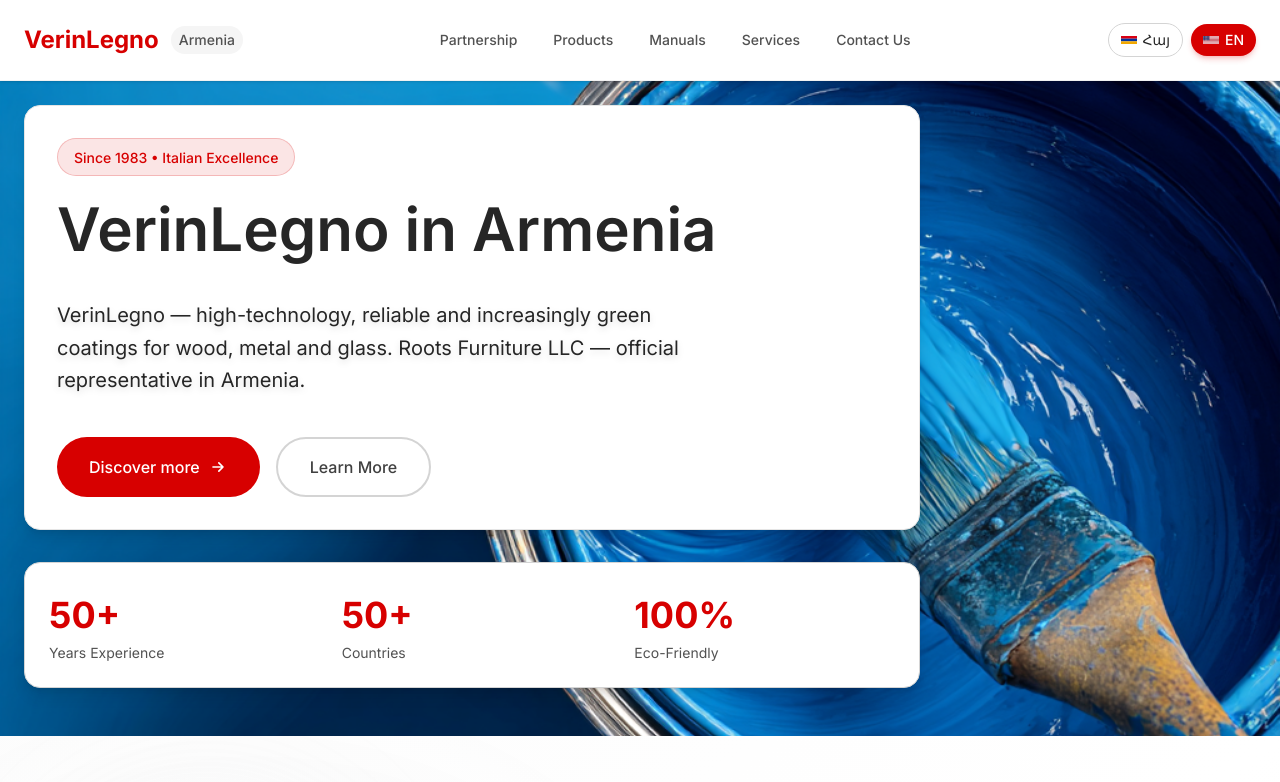
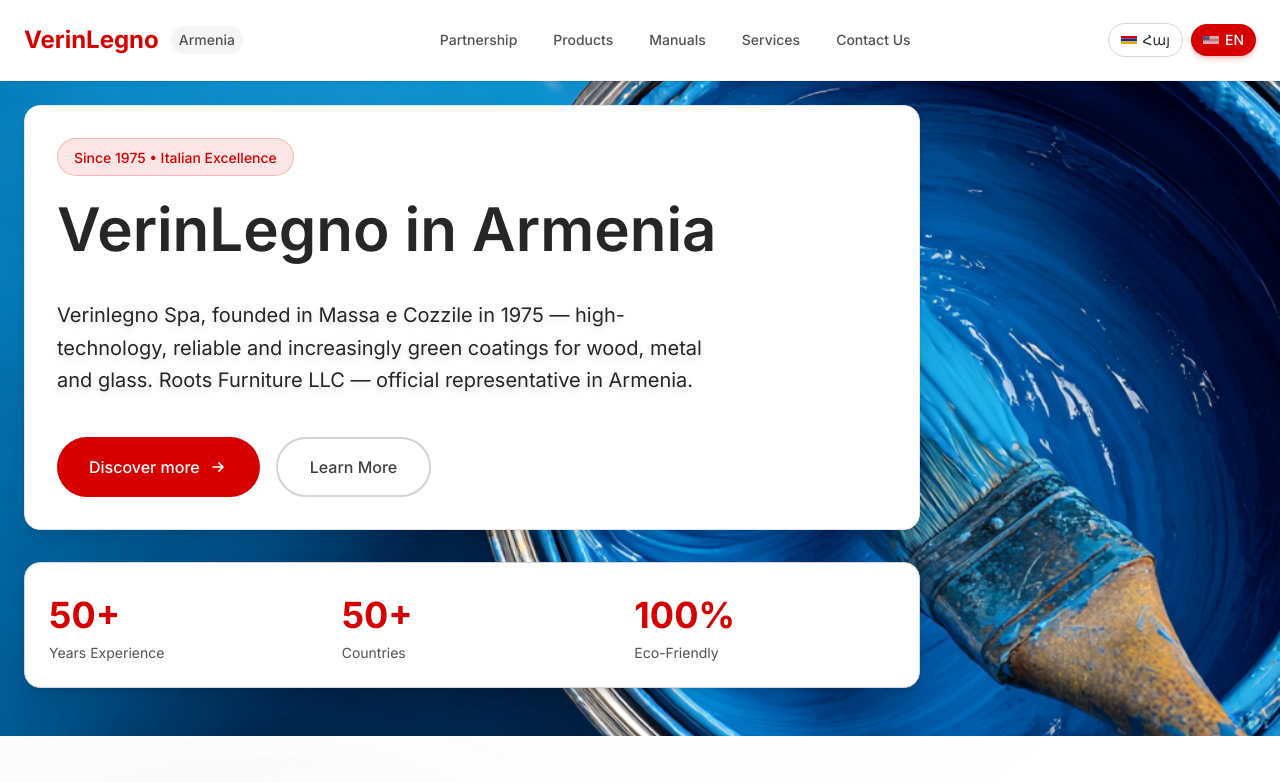
Before and after one commit to levonstepan/VerinLegno.am, a Next.js app: page / in a window 1280 px wide. Shown: the top 782 px of the page. Built offline with nearby package versions, Linux system fonts and the light colour scheme.

Commit message:
Update: Change year to 1975, add Verinlegno Spa founding info, and add CEO contact details

```diff
--- a/app/components/Contact.tsx
+++ b/app/components/Contact.tsx
@@ -9,6 +9,7 @@
     rootsText: string;
     address: string;
     phone: string;
+    ceoName?: string;
     email: string;
     newsletterTitle?: string;
     newsletterText?: string;
@@ -64,6 +65,9 @@
                     >
                       {content.phone}
                     </a>
+                    {content.ceoName && (
+                      <div className="text-neutral-600 mt-1 text-sm">{content.ceoName}</div>
+                    )}
                   </div>
                 </div>
 
--- a/app/components/Hero.tsx
+++ b/app/components/Hero.tsx
@@ -30,7 +30,7 @@
           {/* Content card */}
           <div className="relative bg-white rounded-2xl p-6 md:p-8 shadow-lg border border-neutral-200">
             <div className="inline-block mb-4 px-4 py-1.5 bg-[#D70000]/10 rounded-full border border-[#D70000]/20">
-              <span className="text-sm font-medium text-[#D70000]">Since 1983 • Italian Excellence</span>
+              <span className="text-sm font-medium text-[#D70000]">Since 1975 • Italian Excellence</span>
             </div>
 
             <h1 className="text-4xl md:text-5xl lg:text-6xl font-semibold leading-tight mb-8 text-neutral-800">
--- a/app/shared/content.ts
+++ b/app/shared/content.ts
@@ -2,7 +2,7 @@
   hero: {
     title: "VerinLegno in Armenia",
     subtitle:
-      "VerinLegno — high-technology, reliable and increasingly green coatings for wood, metal and glass. Roots Furniture LLC — official representative in Armenia.",
+      "Verinlegno Spa, founded in Massa e Cozzile in 1975 — high-technology, reliable and increasingly green coatings for wood, metal and glass. Roots Furniture LLC — official representative in Armenia.",
     cta: "Discover more",
     ctaLink: "#products",
   },
@@ -66,7 +66,8 @@
     rootsTitle: "Roots Furniture LLC",
     rootsText: "Furniture manufacturer in Vagharshapat",
     address: "20/1 Ter-Gabrielyan Street, Vagharshapat",
-    phone: "+374 XX XXX XXX",
+    phone: "+374 91 665520",
+    ceoName: "Levon Stepanyan - CEO of Roots LLC",
     email: "info@roots.am",
     newsletterTitle: "Subscribe to our newsletter!",
     newsletterText:
@@ -91,7 +92,7 @@
   hero: {
     title: "VerinLegno in Armenia",
     subtitle:
-      "VerinLegno — high-technology, reliable and increasingly green coatings for wood, metal and glass. Roots Furniture LLC — official representative in Armenia.",
+      "Verinlegno Spa, founded in Massa e Cozzile in 1975 — high-technology, reliable and increasingly green coatings for wood, metal and glass. Roots Furniture LLC — official representative in Armenia.",
     cta: "Discover more",
     ctaLink: "#products",
   },
@@ -155,7 +156,8 @@
     rootsTitle: "Roots Furniture LLC",
     rootsText: "Furniture manufacturer in Vagharshapat",
     address: "20/1 Ter-Gabrielyan Street, Vagharshapat",
-    phone: "+374 XX XXX XXX",
+    phone: "+374 91 665520",
+    ceoName: "Levon Stepanyan - CEO of Roots LLC",
     email: "info@roots.am",
     newsletterTitle: "Subscribe to our newsletter!",
     newsletterText:
```
